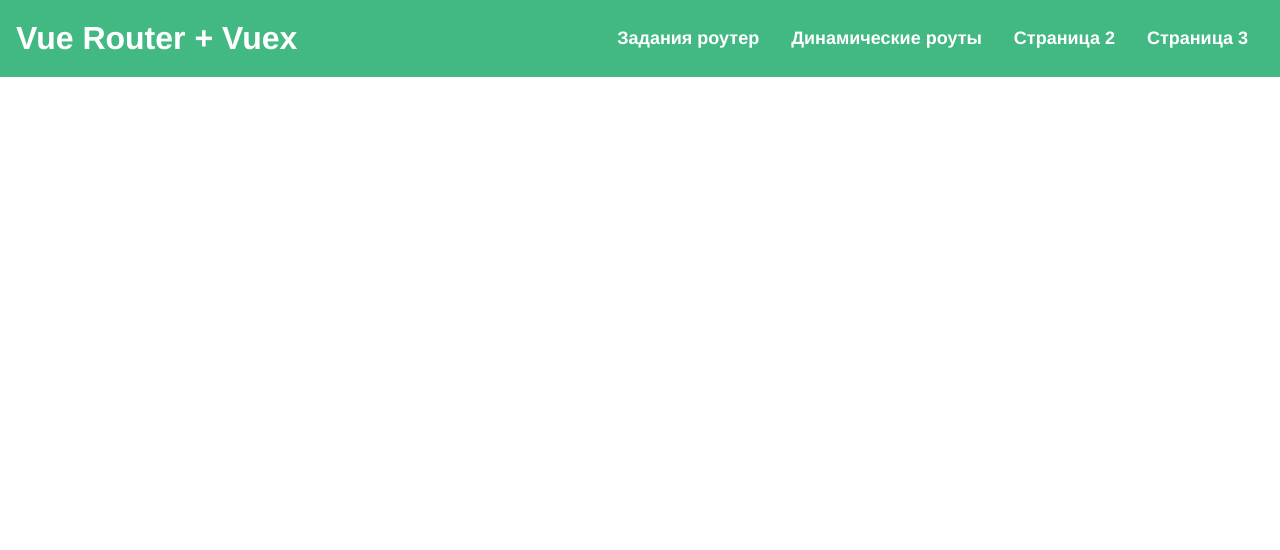
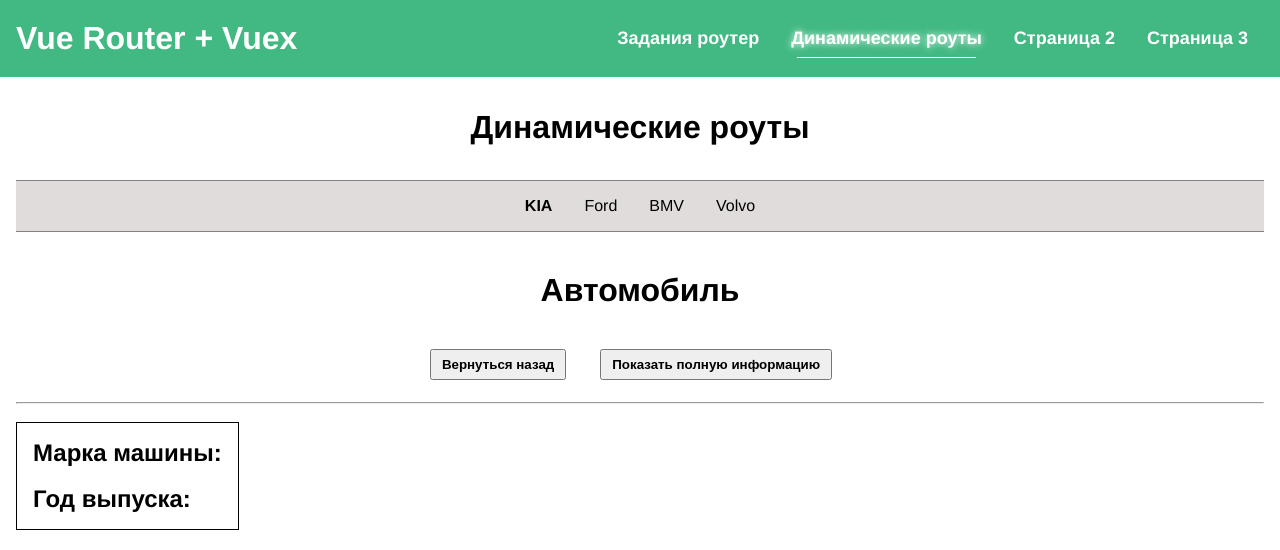
Before and after one commit to VladimirShadrov/vue-router-and-vuex-repetition, a Vue app: page /dinamic-routes/car/1/full-info in a window 1280 px wide. Shown: the top 550 px of the page. Built offline with nearby package versions, Linux system fonts and the light colour scheme.

Commit message:
Контент передача параметров в роут

```diff
--- a/src/components/AppCarDinamic.vue
+++ b/src/components/AppCarDinamic.vue
@@ -1,14 +1,20 @@
 <template>
   <div class="wrapper">
-    <h1>Автомобиль {{ model }}</h1>
-    <br /><br />
+    <h1>Автомобиль {{}}</h1>
+    <br />
+
     <div class="buttons__wrapper">
       <button @click="backToCars" class="button">Вернуться назад</button>
 
-      <router-link class="button" :to="'/dinamic-routes'">
+      <router-link class="button">
         <button class="button">Показать полную информацию</button>
       </router-link>
     </div>
+    <hr />
+    <br />
+
+    <!-- СЮДА ОТРИСОВАТЬ ПОЛНУЮ ИНФОРМАЦИЮ О МАШИНЕ -->
+    <router-view />
   </div>
 </template>
 
@@ -17,11 +23,13 @@ export default {
   name: 'app-car-dinamic',
   data() {
     return {
-      model: this.$route.params['id'],
+      // model: this.$route.params['id'],
+      // params: this.$route.query,
     };
   },
   methods: {
     backToCars() {
+      console.log(this.$route);
       this.$router.push('/dinamic-routes');
     },
   },
@@ -45,6 +53,7 @@ h1 {
   display: flex;
   justify-content: center;
   align-items: center;
+  margin-bottom: 16px;
 }
 .button {
   padding: 6px 10px;
--- /dev/null
+++ b/src/components/AppCarFullInfo.vue
@@ -0,0 +1,21 @@
+<template>
+  <div class="wrapper">
+    <h2>Марка машины: {{ $route.query.model }}</h2>
+    <br />
+    <h2>Год выпуска: {{ $route.query.year }}</h2>
+  </div>
+</template>
+
+<script>
+export default {
+  name: 'app-car-full-info',
+};
+</script>
+
+<style scoped>
+.wrapper {
+  width: max-content;
+  padding: 16px;
+  border: 1px solid black;
+}
+</style>
--- a/src/components/AppDinamicRoutes.vue
+++ b/src/components/AppDinamicRoutes.vue
@@ -4,9 +4,14 @@
     <br />
 
     <nav>
-      <router-link class="link" v-for="car in cars" :key="car.id" active-class="link__active" :to="`/dinamic-routes/car/${car.model}`">{{
-        car.model
-      }}</router-link>
+      <router-link
+        class="link"
+        v-for="car in cars"
+        :key="car.id"
+        active-class="link__active"
+        :to="{ name: 'car', params: { id: car.id }, query: car }"
+        >{{ car.model }}</router-link
+      >
     </nav>
     <router-view />
   </div>
--- a/src/components/AppRouterTasks.vue
+++ b/src/components/AppRouterTasks.vue
@@ -33,6 +33,17 @@
       - Сделать то же самое с тегом "router-link" <br />
     </h3>
     <br /><br />
+
+    <h2>Тема: Вложенные роуты + Передача параметров</h2>
+    <br />
+    <h3>
+      Задача 4: <br />
+      - В компоненте AppCarDinamic.vue создать кнопку "Показать полную информацию" (используя router-link) <br />
+      - При клике по этой кнопке в под чертой нужно отрисовать компонент AppCarFullInfo.vue с полным описание машины <br />
+      - В компонент AppCarFullInfo.vue динамически передать параметры машины <br />
+      - Ссылку для отрисовки компонента передать в виде строки и через свойство "name" в router <br />
+    </h3>
+    <br /><br />
   </div>
 </template>
 
--- a/src/router/index.ts
+++ b/src/router/index.ts
@@ -2,6 +2,7 @@ import { createRouter, createWebHistory, RouteRecordRaw } from 'vue-router';
 import AppRouterTasks from '../components/AppRouterTasks.vue';
 import AppDinamicRoutes from '../components/AppDinamicRoutes.vue';
 import AppCarDinamic from '../components/AppCarDinamic.vue';
+import AppCarFullInfo from '../components/AppCarFullInfo.vue';
 import AppPage2 from '../components/AppPage2.vue';
 import AppPage3 from '../components/AppPage3.vue';
 
@@ -15,8 +16,16 @@ const routes: Array<RouteRecordRaw> = [
     component: AppDinamicRoutes,
     children: [
       {
-        path: '/dinamic-routes/car/:id',
+        path: 'car/:id',
         component: AppCarDinamic,
+        name: 'car',
+        children: [
+          {
+            path: 'full-info',
+            component: AppCarFullInfo,
+            name: 'fullInfo',
+          },
+        ],
       },
     ],
   },
```
